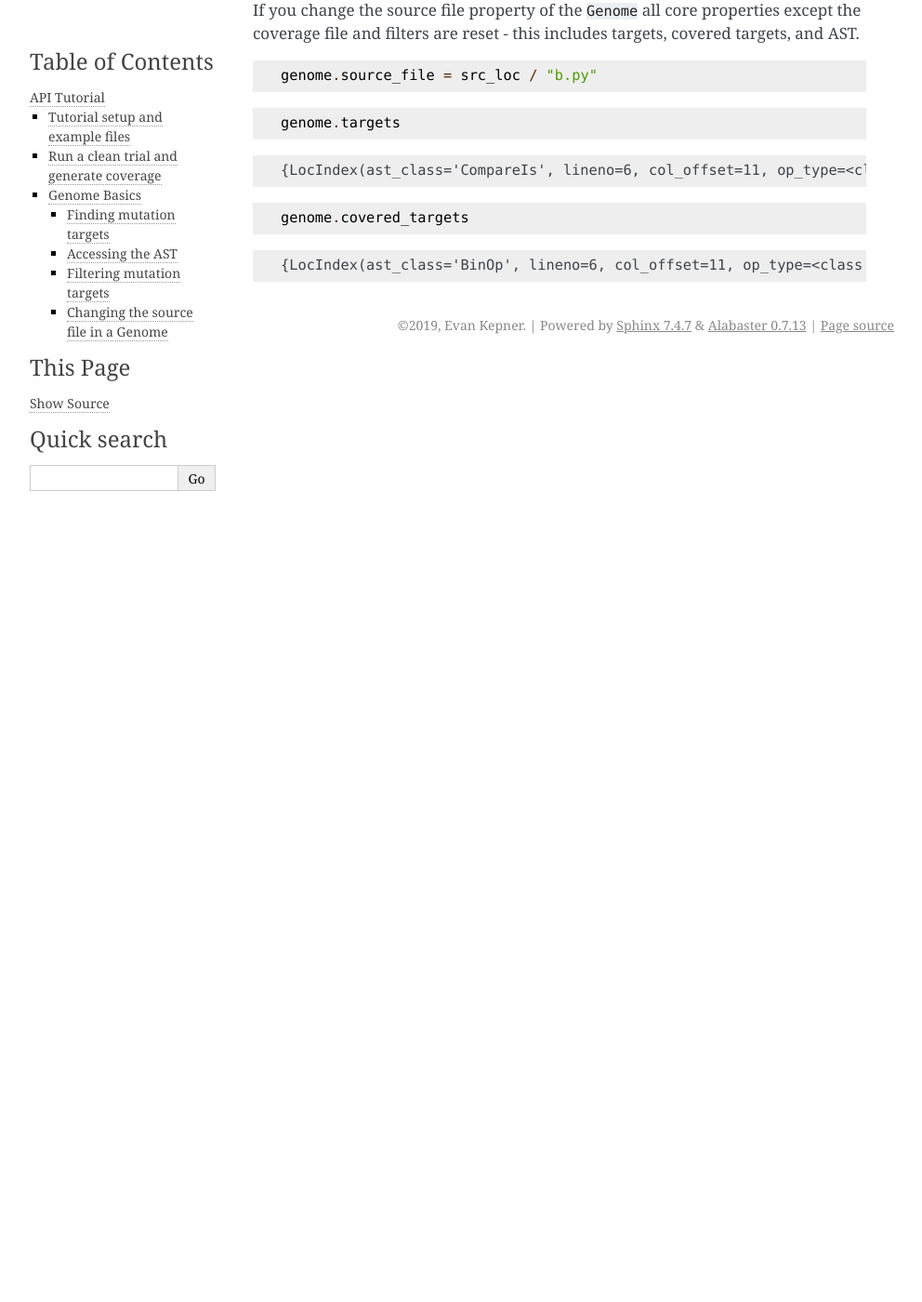
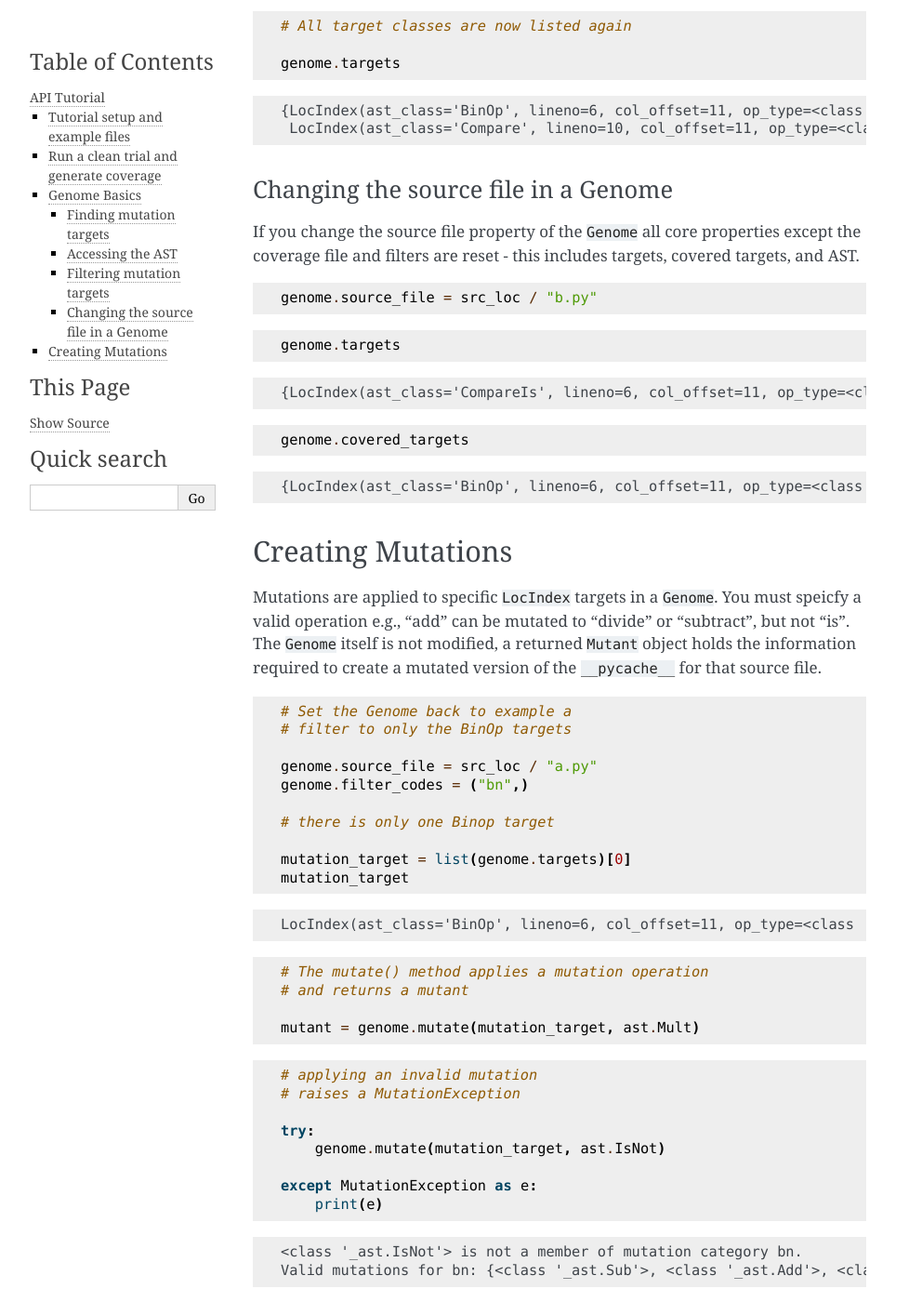
Before and after one commit to EvanKepner/mutatest, a Sphinx documentation site: the page built from docs/api_tutorial/api_tutorial.rst, in a window 1280 px wide and 1400 px high, scrolled down 5504 px. Shown: the whole window at 93% size, without its empty margins (148-1140 px from the left). Built offline with Sphinx 7.4.7, drawn with Linux system fonts in a browser that asks for light colours; some of the changed text lies outside the part shown.

Commit message:
add mutation tutorial

```diff
--- a/docs/api_tutorial/api_tutorial.rst
+++ b/docs/api_tutorial/api_tutorial.rst
@@ -17,7 +17,7 @@ located under the ``docs/api_tutorial`` folder on GitHub.
 
     from mutatest import run
     from mutatest import transformers
-    from mutatest.api import Genome, GenomeGroup
+    from mutatest.api import Genome, GenomeGroup, MutationException
     from mutatest.filters import CoverageFilter, CategoryCodeFilter
 
 Tutorial setup and example files
@@ -29,25 +29,32 @@ with a ``test_ab.py`` file that would be automatically detected by
 
 .. code:: ipython3
 
+    # This folder and included .py files are in docs/api_tutoral/
+
     src_loc = Path("example")
 
 .. code:: ipython3
 
-    print(*src_loc.iterdir(), sep="\n")
+    print(*[i for i in src_loc.iterdir()
+            if i.is_file()], sep="\n")
 
 
 .. parsed-literal::
 
     example/a.py
-    example/__pycache__
     example/test_ab.py
     example/b.py
 
 
 .. code:: ipython3
 
+    def open_print(fn):
+        """Open a print file contents."""
+        with open(fn) as f:
+            print(f.read())
+
     # Contents of a.py example source file
-    print(open(src_loc / "a.py").read())
+    open_print(src_loc / "a.py")
 
 
 .. parsed-literal::
@@ -163,7 +171,9 @@ filtering.
 .. code:: ipython3
 
     # Initialize with the source file location
-    # By default, the ".coverage" file is set for the coverage_file property
+    # By default, the ".coverage" file is set
+    # for the coverage_file property
+
     genome = Genome(src_loc / "a.py")
 
 .. code:: ipython3
@@ -196,6 +206,7 @@ filtering.
 
     # By default, no filter codes are set
     # These are categories of mutations to filter
+
     genome.filter_codes
 
 
@@ -272,7 +283,7 @@ targets through ``transformers.MutateAST``.
 
 .. parsed-literal::
 
-    <_ast.Module at 0x7f3f6a385da0>
+    <_ast.Module at 0x7fb97868de48>
 
 
 
@@ -285,10 +296,10 @@ targets through ``transformers.MutateAST``.
 
 .. parsed-literal::
 
-    [<_ast.Expr at 0x7f3f6a385dd8>,
-     <_ast.FunctionDef at 0x7f3f6a385e48>,
-     <_ast.FunctionDef at 0x7f3f6a385fd0>,
-     <_ast.Expr at 0x7f3f6a38d1d0>]
+    [<_ast.Expr at 0x7fb97868de80>,
+     <_ast.FunctionDef at 0x7fb97868def0>,
+     <_ast.FunctionDef at 0x7fb9786970b8>,
+     <_ast.Expr at 0x7fb978697278>]
 
 
 
@@ -302,8 +313,8 @@ targets through ``transformers.MutateAST``.
 .. parsed-literal::
 
     {'name': 'add_five',
-     'args': <_ast.arguments at 0x7f3f6a385e80>,
-     'body': [<_ast.Return at 0x7f3f6a385ef0>],
+     'args': <_ast.arguments at 0x7fb97868df28>,
+     'body': [<_ast.Return at 0x7fb97868df98>],
      'decorator_list': [],
      'returns': None,
      'lineno': 5,
@@ -320,7 +331,8 @@ covered targets to only ``BinOp`` class operations.
 
 .. code:: ipython3
 
-    # All available categories are listed in transformers.CATEGORIES
+    # All available categories are listed
+    # in transformers.CATEGORIES
     print(*[f"Category:{k}, Code: {v}"
             for k,v in transformers.CATEGORIES.items()],
           sep="\n")
@@ -450,3 +462,119 @@ includes targets, covered targets, and AST.
 .. parsed-literal::
 
     {LocIndex(ast_class='BinOp', lineno=6, col_offset=11, op_type=<class '_ast.Add'>)}
+
+
+
+Creating Mutations
+------------------
+
+Mutations are applied to specific ``LocIndex`` targets in a ``Genome``.
+You must speicfy a valid operation e.g., “add” can be mutated to
+“divide” or “subtract”, but not “is”. The ``Genome`` itself is not
+modified, a returned ``Mutant`` object holds the information required to
+create a mutated version of the ``__pycache__`` for that source file.
+
+.. code:: ipython3
+
+    # Set the Genome back to example a
+    # filter to only the BinOp targets
+
+    genome.source_file = src_loc / "a.py"
+    genome.filter_codes = ("bn",)
+
+    # there is only one Binop target
+
+    mutation_target = list(genome.targets)[0]
+    mutation_target
+
+
+
+
+.. parsed-literal::
+
+    LocIndex(ast_class='BinOp', lineno=6, col_offset=11, op_type=<class '_ast.Add'>)
+
+
+
+.. code:: ipython3
+
+    # The mutate() method applies a mutation operation
+    # and returns a mutant
+
+    mutant = genome.mutate(mutation_target, ast.Mult)
+
+.. code:: ipython3
+
+    # applying an invalid mutation
+    # raises a MutationException
+
+    try:
+        genome.mutate(mutation_target, ast.IsNot)
+
+    except MutationException as e:
+        print(e)
+
+
+.. parsed-literal::
+
+    <class '_ast.IsNot'> is not a member of mutation category bn.
+    Valid mutations for bn: {<class '_ast.Sub'>, <class '_ast.Add'>, <class '_ast.Pow'>, <class '_ast.FloorDiv'>, <class '_ast.Mod'>, <class '_ast.Div'>, <class '_ast.Mult'>}.
+
+
+.. code:: ipython3
+
+    # mutants have all of the properties
+    # needed to write mutated __pycache__
+
+    mutant
+
+
+
+
+.. parsed-literal::
+
+    Mutant(mutant_code=<code object <module> at 0x7fb9789d39c0, file "example/a.py", line 2>, src_file=PosixPath('example/a.py'), cfile=PosixPath('example/__pycache__/a.cpython-37.pyc'), loader=<_frozen_importlib_external.SourceFileLoader object at 0x7fb9786a5fd0>, source_stats={'mtime': 1571245955.1276326, 'size': 118}, mode=33204, src_idx=LocIndex(ast_class='BinOp', lineno=6, col_offset=11, op_type=<class '_ast.Add'>), mutation=<class '_ast.Mult'>)
+
+
+
+.. code:: ipython3
+
+    # You can directly execute the mutant_code
+    # This result is with the mutated target being
+    # applied as Mult instead of Add in a.py
+
+    exec(mutant.mutant_code)
+
+
+.. parsed-literal::
+
+    25
+
+
+.. code:: ipython3
+
+    # Mutants have a write_cache() method to apply the change
+
+    mutant.write_cache()
+
+.. code:: ipython3
+
+    # Alternatively, use run to do a single trial
+    # and return the result
+
+    mutant_trial_result = run.create_mutation_run_trial(
+        genome, mutation_target, ast.Mult, ["pytest"]
+    )
+
+.. code:: ipython3
+
+    # In this case the mutation would survive
+
+    mutant_trial_result.status
+
+
+
+
+.. parsed-literal::
+
+    'SURVIVED'
--- a/docs/api_tutorial/example/b.py
+++ b/docs/api_tutorial/example/b.py
@@ -7,4 +7,3 @@ def is_match(a, b):
 
 
 print(is_match(1, 1))
-print(is_match(1, 2))
```
Also changed, not shown: other parts of docs/api_tutorial/api_tutorial.rst (+6 -5 lines), docs/api_tutorial/api_tutorial.ipynb.
